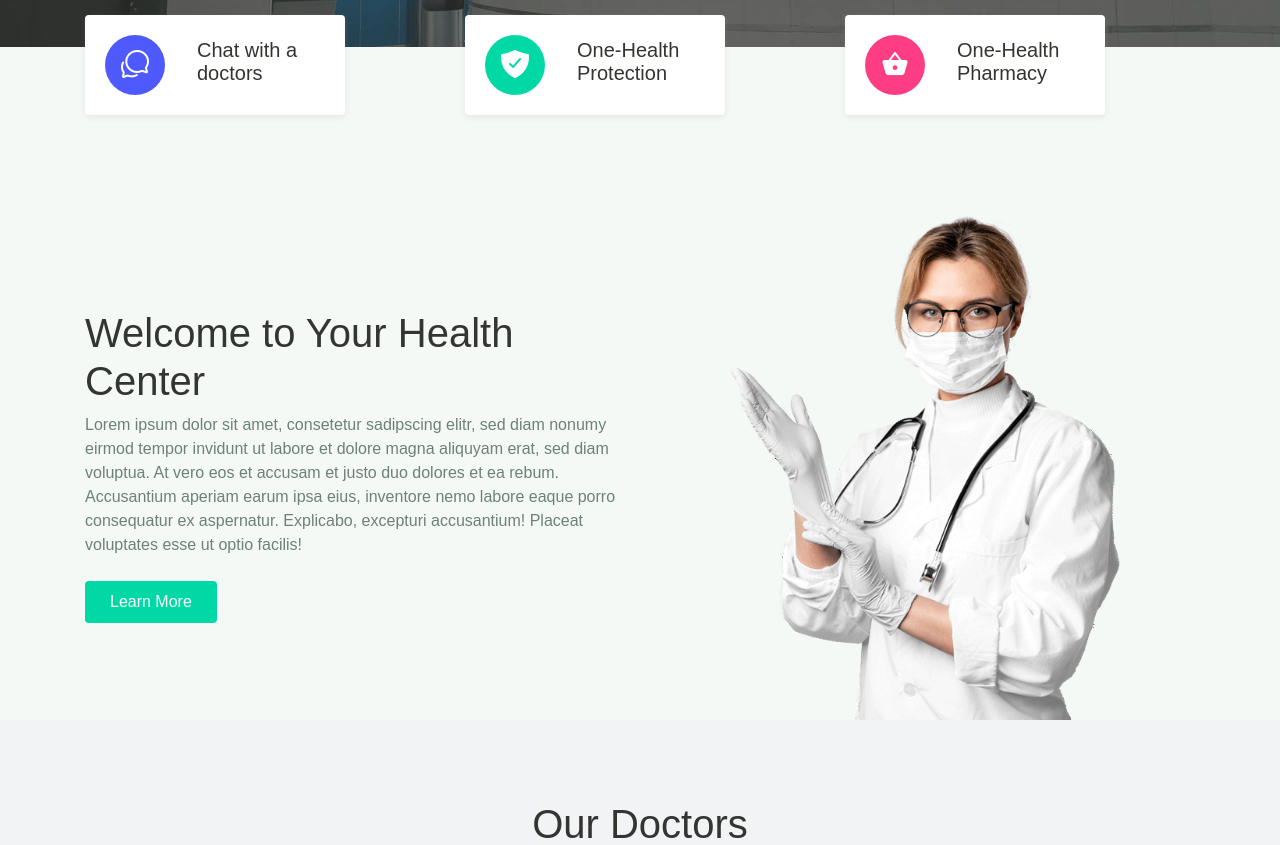
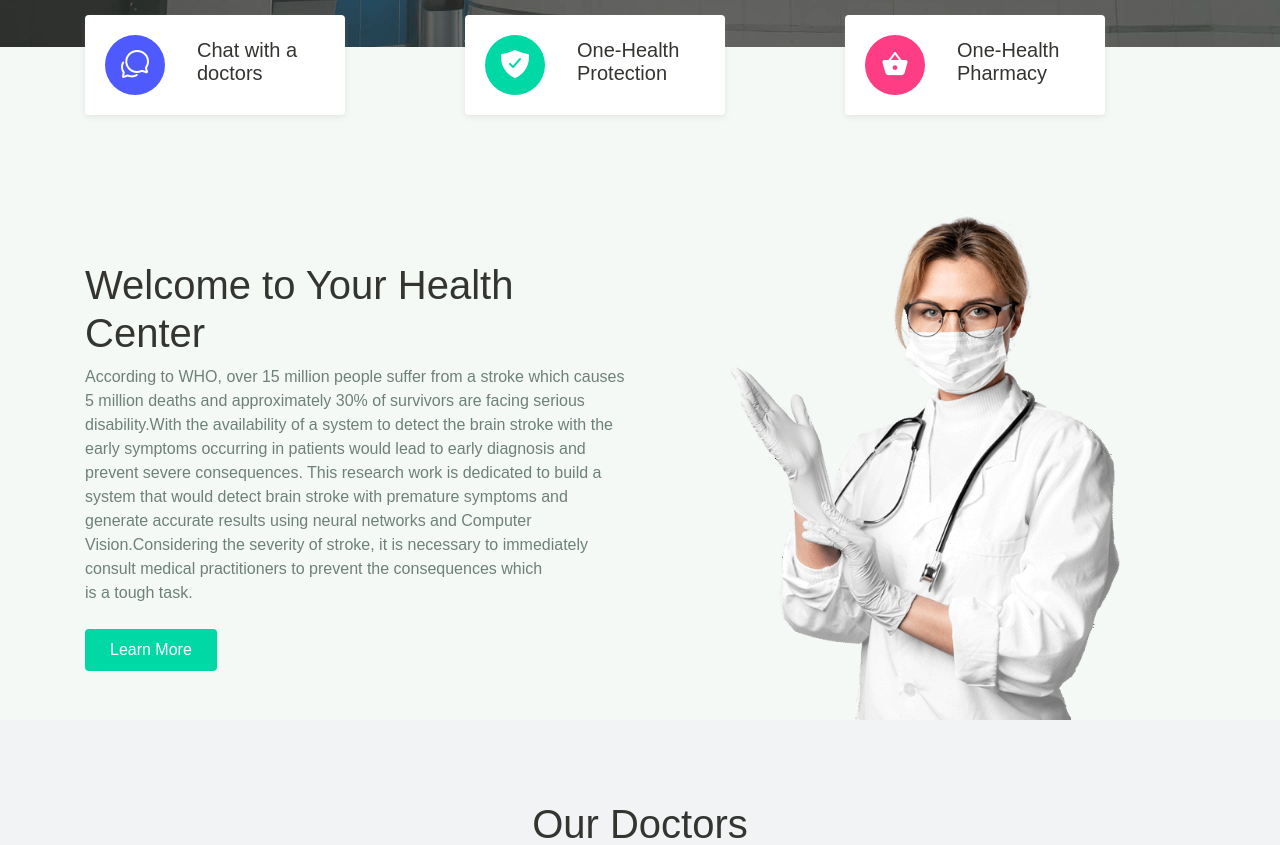
Before and after one commit to manasi-muluk/BE_Project, a Flask app: page / in a window 1280 px wide. Shown: the part 648-1493 px from the top of the page. Run offline with Flask 3, Linux system fonts and the light colour scheme; a user stored in the database is signed in; some libraries are stand-ins or nearby versions; some web fonts are replaced.

Commit message:
addded requirements.txt

```diff
--- a/templates/about.html
+++ b/templates/about.html
@@ -76,8 +76,8 @@
         <div class="col-lg-8 wow fadeInUp">
           <h1 class="text-center mb-3">Welcome to Your Health Center</h1>
           <div class="text-lg">
-            <p>Lorem ipsum dolor sit amet consectetur adipisicing elit. Nesciunt neque sit, explicabo vero nulla animi nemo quae cumque, eaque pariatur eum ut maxime! Tenetur aperiam maxime iure explicabo aut consequuntur. Lorem ipsum dolor sit amet consectetur adipisicing elit. Nesciunt neque sit, explicabo vero nulla animi nemo quae cumque, eaque pariatur eum ut maxime! Tenetur aperiam maxime iure explicabo aut consequuntur.</p>
-            <p>Expedita iusto sunt beatae esse id nihil voluptates magni, excepturi distinctio impedit illo, incidunt iure facilis atque, inventore reprehenderit quidem aliquid recusandae. Lorem ipsum dolor sit amet consectetur adipisicing elit. Laudantium quod ad sequi atque accusamus deleniti placeat dignissimos illum nulla voluptatibus vel optio, molestiae dolore velit iste maxime, nobis odio molestias!</p>
+            <p>According to WHO, over 15 million people suffer from a stroke which causes 5 million deaths and approximately 30% of survivors are facing serious disability.With the availability of a system to detect the brain stroke with the early symptoms occurring in patients would lead to early diagnosis and prevent severe consequences. </p>
+            <p>This research work is dedicated to build a system that would detect brain stroke with premature symptoms and generate accurate results using neural networks and Computer Vision.Considering the severity of stroke, it is necessary to immediately consult medical practitioners to prevent the consequences which is a tough task.</p>
           </div>
         </div>
         <div class="col-lg-10 mt-5">
--- a/templates/home.html
+++ b/templates/home.html
@@ -62,11 +62,7 @@
                 <div class="row align-items-center">
                     <div class="col-lg-6 py-3 wow fadeInUp">
                         <h1>Welcome to Your Health <br> Center</h1>
-                        <p class="text-grey mb-4">Lorem ipsum dolor sit amet, consetetur sadipscing elitr, sed diam
-                            nonumy eirmod tempor invidunt ut labore et dolore magna aliquyam erat, sed diam voluptua. At
-                            vero eos et accusam et justo duo dolores et ea rebum. Accusantium aperiam earum ipsa eius,
-                            inventore nemo labore eaque porro consequatur ex aspernatur. Explicabo, excepturi
-                            accusantium! Placeat voluptates esse ut optio facilis!</p>
+                        <p class="text-grey mb-4">According to WHO, over 15 million people suffer from a stroke which causes 5 million deaths and approximately 30% of survivors are facing serious disability.With the availability of a system to detect the brain stroke with the early symptoms occurring in patients would lead to early diagnosis and prevent severe consequences. This research work is dedicated to build a system that would detect brain stroke with premature symptoms and generate accurate results using neural networks and Computer Vision.Considering the severity of stroke, it is necessary to immediately consult medical practitioners to prevent the consequences which is a tough task.</p>
                         <a href="/about" class="btn btn-primary">Learn More</a>
                     </div>
                     <div class="col-lg-6 wow fadeInRight" data-wow-delay="400ms">
```
Also changed, not shown: requirements.txt (added, +9 -0 lines).
